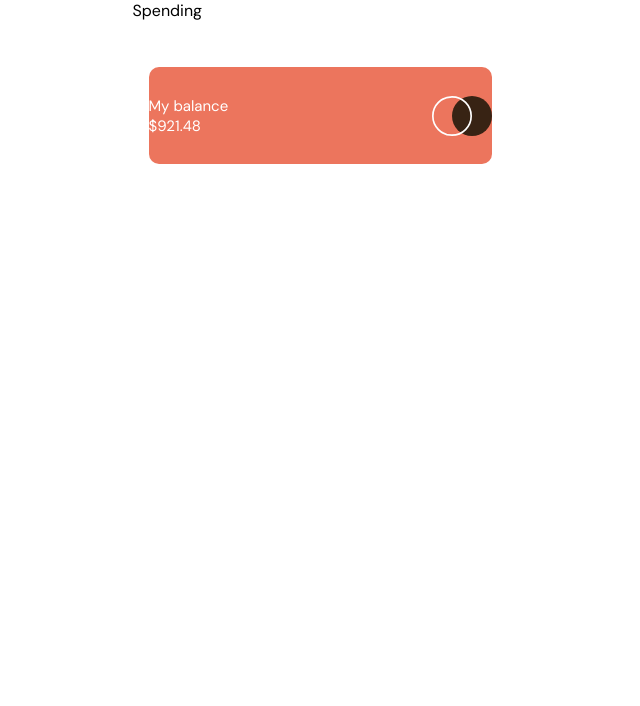
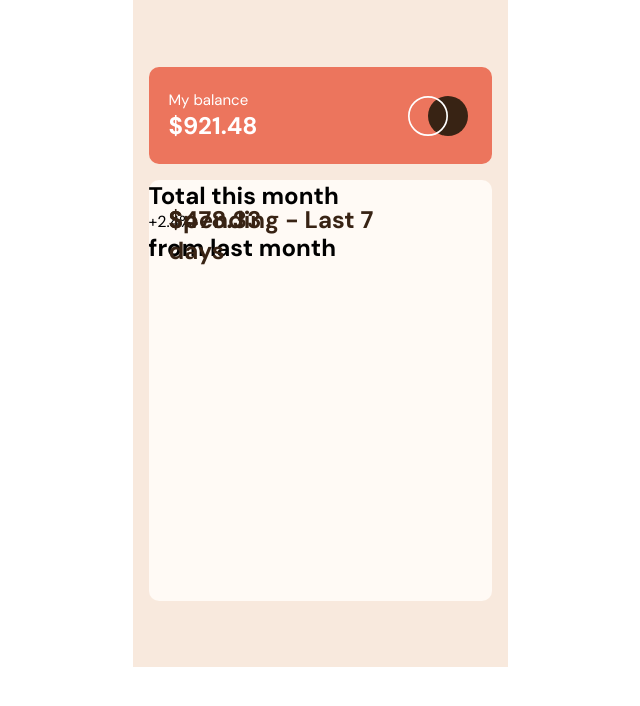
Before and after one commit to dlavrentev/expenses-chart, a React (Create React App) app: page / in a window 1280 px wide. Shown: the top 706 px of the page, without its empty margins (320-960 px from the left). Built offline with nearby package versions, Linux system fonts and the light colour scheme.

Commit message:
updated spending js and css

```diff
--- a/src/App.css
+++ b/src/App.css
@@ -1,4 +1,6 @@
 @import url("https://fonts.googleapis.com/css2?family=DM+Sans:wght@400;700&display=swap");
+
+/* Whole page styling  */
 
 * {
   box-sizing: border-box;
@@ -12,7 +14,10 @@
   width: 375px;
   height: 667px;
   margin: auto;
+  background-color: #f8e9dd;
 }
+
+/* Balance Container Styling  */
 
 .balance-container {
   position: absolute;
@@ -28,17 +33,18 @@
 }
 
 .balance {
+  margin-left: 20px;
   color: white;
 }
 
-.balance:first-child {
+.balance p {
   font-style: normal;
   font-weight: 400;
   font-size: 15px;
   line-height: 20px;
 }
 
-.balance  {
+.balance h3 {
   font-style: normal;
   font-weight: 700;
   font-size: 24px;
@@ -48,4 +54,35 @@
 .balance-container img {
   width: 60px;
   height: 40px;
+  margin-right: 24px;
 }
+
+/* Spending Container Styling  */
+
+.spending-container {
+  position: absolute;
+  width: 343px;
+  height: 421px;
+  left: 16px;
+  top: 180px;
+  background-color: hsl(33, 100%, 98%);
+  border-radius: 10px;
+}
+
+.spending-container h1 {
+  position: absolute;
+  width: 263px;
+  height: 31px;
+  left: calc(50% - 263px / 2 - 20px);
+  top: calc(50% - 31px / 2 - 171px);
+
+  font-family: "DM Sans";
+  font-style: normal;
+  font-weight: 700;
+  font-size: 24px;
+  line-height: 31px;
+
+  /* Dark Brown */
+
+  color: #382314;
+}
--- a/src/Components/Balance.js
+++ b/src/Components/Balance.js
@@ -6,7 +6,7 @@ const Balance = () => {
     <div className="balance-container">
       <div className="balance">
         <p>My balance</p>
-        <p>$921.48</p>
+        <h3>$921.48</h3>
       </div>
       <img src={Logo} alt="Logo" />
     </div>
--- a/src/Components/Spending.js
+++ b/src/Components/Spending.js
@@ -1,9 +1,22 @@
-import React from 'react'
+import React from "react";
 
 const Spending = () => {
   return (
-    <div>Spending</div>
-  )
-}
+    <div className="spending-container">
+      <h1>Spending - Last 7 days</h1>
+      <div className="line"></div>
+      <div className="spending-bottom">
+        <div className="spending-bottom-l">
+          <h2>Total this month</h2>
+          <h1>$478.33</h1>
+        </div>
+        <div className="spending-bottom-r">
+          <p>+2.4%</p>
+          <h2>from last month</h2>
+        </div>
+      </div>
+    </div>
+  );
+};
 
-export default Spending
+export default Spending;
```
